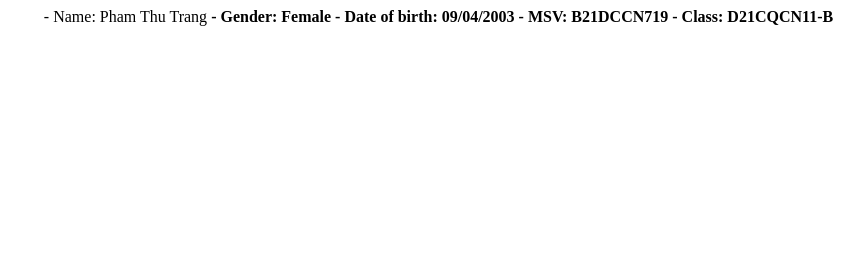
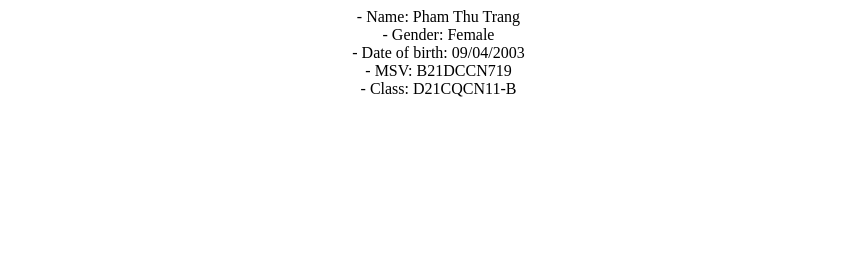
Before and after one commit to ChangChan203/BT1-LTW, a plain HTML site: page index.html in a window 1280 px wide. Shown: the top 280 px of the page, 0-867 px from the left. Drawn offline with Linux system fonts and the light colour scheme.

Commit message:
Update index.html

```diff
--- a/index.html
+++ b/index.html
@@ -1,12 +1,12 @@
 <img align="right" width="400" src="https://media.tenor.com/hVOI2rizH9gAAAAC/usagyuuun-usagyuuun-sticker.gif">
 <p align="center">
     - Name: Pham Thu Trang
-    <b />
+    <br />
     - Gender: Female
-    <b />
+    <br />
     - Date of birth: 09/04/2003
-    <b />
+    <br />
     - MSV: B21DCCN719
-    <b />
+    <br />
     - Class: D21CQCN11-B
 </p>
```
